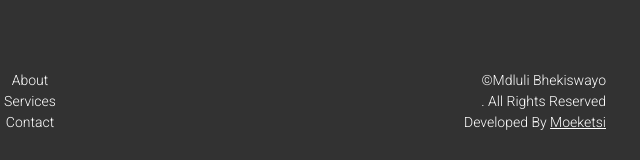
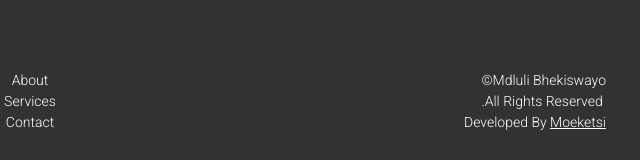
Before and after one commit to Moeketsi17/Mdluli, a plain HTML site: page about.html in a window 1280 px wide. Shown: the part 1900-2060 px from the top of the page, 610-1250 px from the left. Drawn offline with Linux system fonts and the light colour scheme.

Commit message:
hopefully last commit

```diff
--- a/about.html
+++ b/about.html
@@ -117,8 +117,10 @@
                 </ul>
             </div>
             <div class="copywrite">
-                <p>&#169;Mdluli Bhekiswayo </p>
-                <p>. All Rights Reserved</p>
+                <div class="copy-container">
+                    <p>&#169;Mdluli Bhekiswayo </p>
+                    <p>.All Rights Reserved</p>
+                </div>
                 <p>Developed By <a href="https://www.moeketsil.info/">Moeketsi</a></p>
             </div>
         </footer>
```
Also changed, not shown: services.html (+4 -2 lines).
